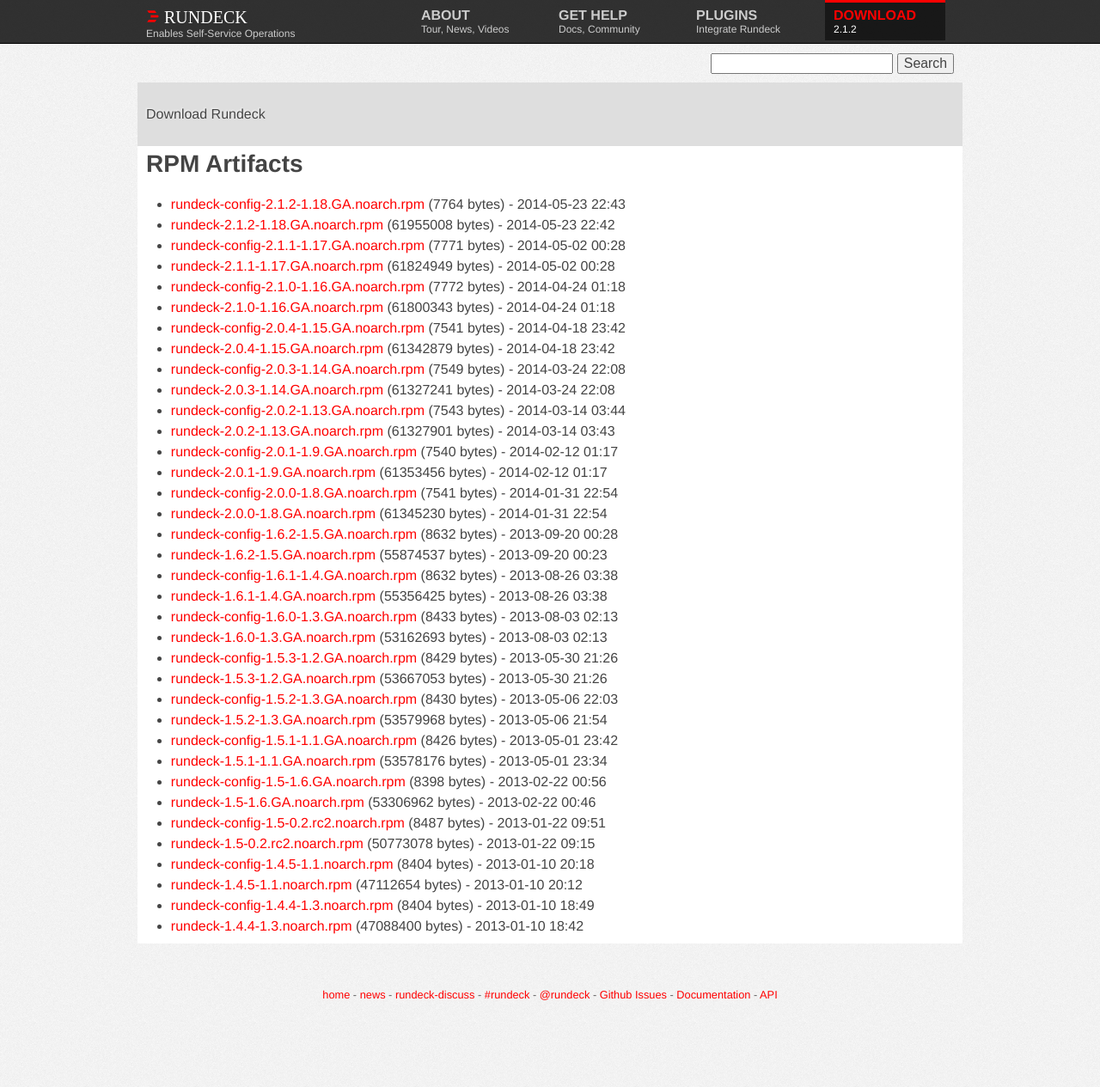
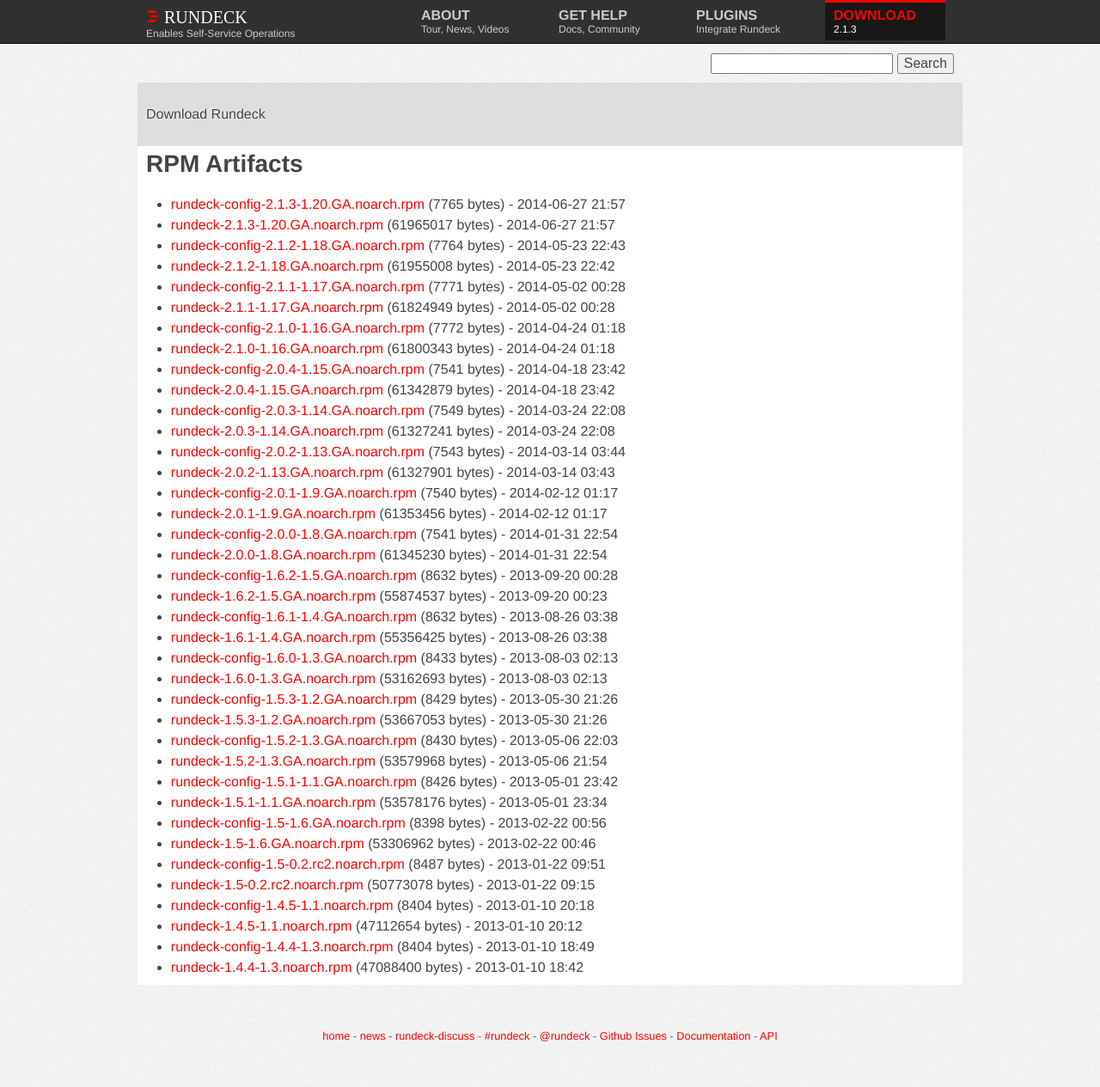
Before and after one commit to rundeck/rundeck-ghpages, a Jekyll site: the page built from download/rpm/index.md, in a window 1280 px wide. Shown: the whole page at 86% size. Built offline with Jekyll 4.4.1, drawn with Linux system fonts in a browser that asks for light colours; nearby versions of some CDN libraries; before the commit the page ends 1217 px from its top, so only the background shows below that.

Commit message:
Update site to 2.1.3 download links

```diff
--- a/_config.yml
+++ b/_config.yml
@@ -1,16 +1,16 @@
 baseurl: ""
 url: ""
 full_url: "http://www.rundeck.org"
-rd_version: "2.1.2"
-rd_jar_name: "rundeck-launcher-2.1.2.jar"
-rd_jar_sha: "91545f370776297e4e65df39cc231854faef042d"
-rd_jar_url: "http://download.rundeck.org/jar/rundeck-launcher-2.1.2.jar"
-rd_jar_size: "56723584"
-rd_deb_name: "rundeck-2.1.2-1-GA.deb"
-rd_deb_url: "http://download.rundeck.org/deb/rundeck-2.1.2-1-GA.deb"
-rd_deb_sha: "1d3edf0d329b7b41853d802be50f0facc74dfc94"
-rd_deb_size: "62035310"
-rd_zipball: "https://github.com/dtolabs/rundeck/zipball/v2.1.2"
-rd_tarball: "https://github.com/dtolabs/rundeck/tarball/v2.1.2"
-rd_releasenotes: "https://github.com/dtolabs/rundeck/blob/v2.1.2/RELEASE.md"
+rd_version: "2.1.3"
+rd_jar_name: "rundeck-launcher-2.1.3.jar"
+rd_jar_sha: "ac19abecb38f02073dd92f1da44289b07b26626e"
+rd_jar_url: "http://download.rundeck.org/jar/rundeck-launcher-2.1.3.jar"
+rd_jar_size: "56731833"
+rd_deb_name: "rundeck-2.1.3-1-GA.deb"
+rd_deb_url: "http://download.rundeck.org/deb/rundeck-2.1.3-1-GA.deb"
+rd_deb_sha: "71266eb972ba553a3541e92593241bfd188a7cf1"
+rd_deb_size: "62037660"
+rd_zipball: "https://github.com/dtolabs/rundeck/zipball/v2.1.3"
+rd_tarball: "https://github.com/dtolabs/rundeck/tarball/v2.1.3"
+rd_releasenotes: "https://github.com/dtolabs/rundeck/blob/v2.1.3/RELEASE.md"
 markdown: kramdown
--- a/download/rpm/index.md
+++ b/download/rpm/index.md
@@ -3,6 +3,8 @@
 layout: download
 download_type: RPM
 ---
+* [rundeck-config-2.1.3-1.20.GA.noarch.rpm](http://download.rundeck.org/rpm/rundeck-config-2.1.3-1.20.GA.noarch.rpm) (7765 bytes) - 2014-06-27 21:57
+* [rundeck-2.1.3-1.20.GA.noarch.rpm](http://download.rundeck.org/rpm/rundeck-2.1.3-1.20.GA.noarch.rpm) (61965017 bytes) - 2014-06-27 21:57
 * [rundeck-config-2.1.2-1.18.GA.noarch.rpm](http://download.rundeck.org/rpm/rundeck-config-2.1.2-1.18.GA.noarch.rpm) (7764 bytes) - 2014-05-23 22:43
 * [rundeck-2.1.2-1.18.GA.noarch.rpm](http://download.rundeck.org/rpm/rundeck-2.1.2-1.18.GA.noarch.rpm) (61955008 bytes) - 2014-05-23 22:42
 * [rundeck-config-2.1.1-1.17.GA.noarch.rpm](http://download.rundeck.org/rpm/rundeck-config-2.1.1-1.17.GA.noarch.rpm) (7771 bytes) - 2014-05-02 00:28
```
Also changed, not shown: download/deb/index.md (+1 -0 lines), download/jar/index.md (+1 -0 lines), download/war/index.md (+1 -0 lines).
